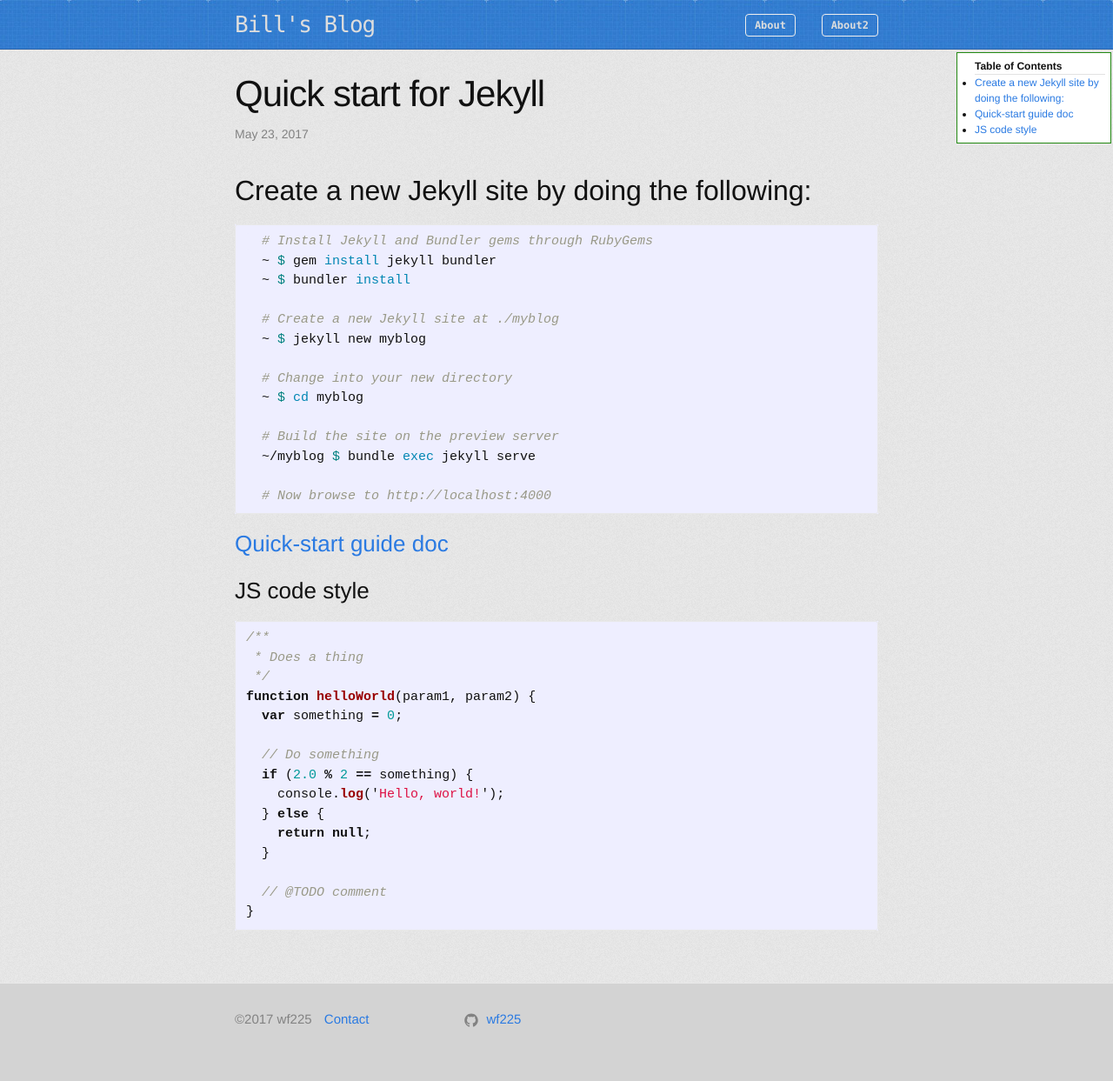
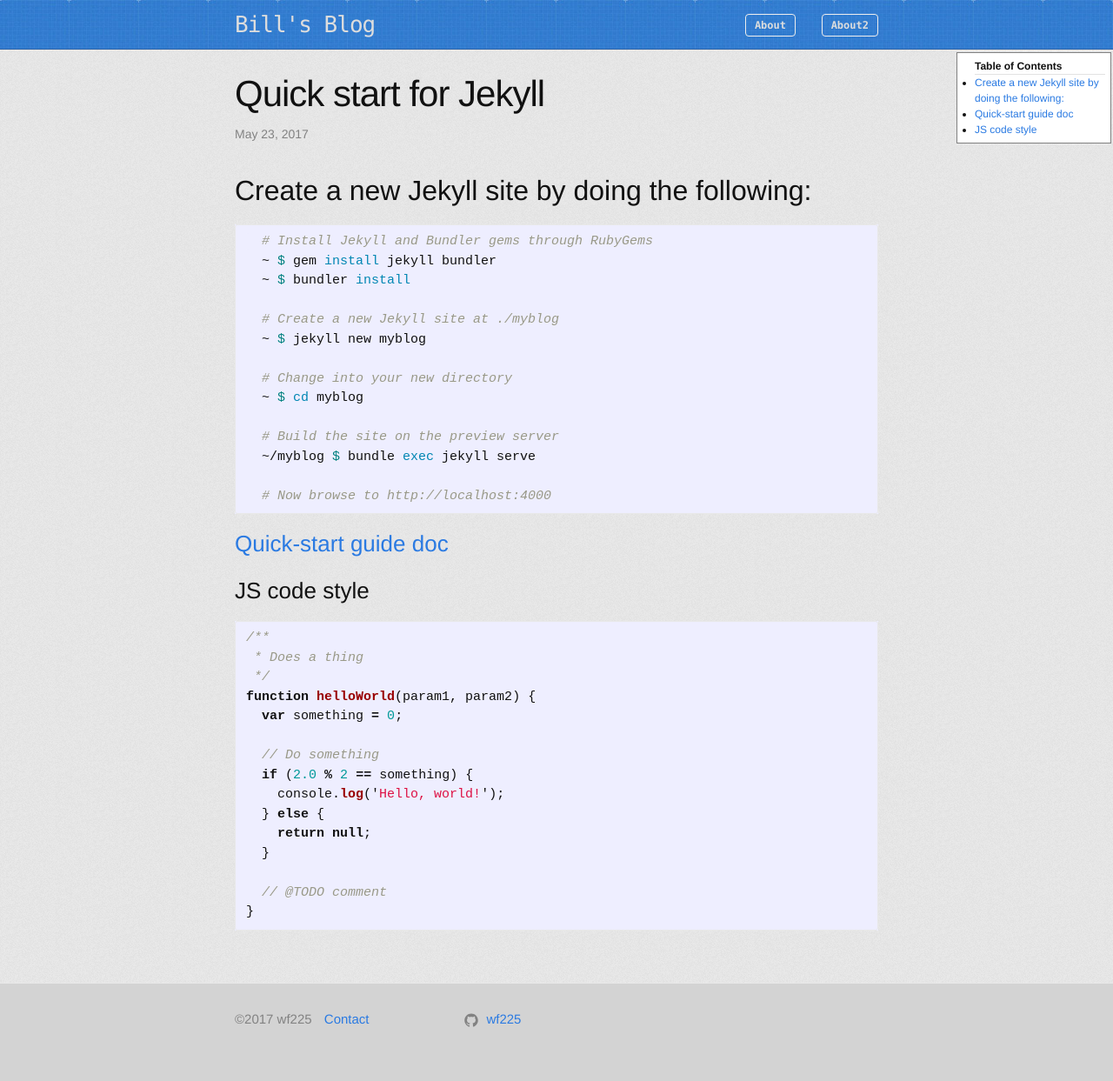
Before and after one commit to wf225/wf225.github.io, a Jekyll site: the page built from _posts/2017-05-23-quick-start-for-jekyll.md, in a window 1280 px wide. Shown: the whole page at 87% size. Built offline with Jekyll 4.4.1, drawn with Linux system fonts in a browser that asks for light colours; nearby versions of some CDN libraries; comment, search, counter and statistics services are not loaded.

Commit message:
Update Table of content border color.

```diff
--- a/_sass/minima/_layout.scss
+++ b/_sass/minima/_layout.scss
@@ -281,7 +281,7 @@
   width: 150px;
 
   overflow: hidden;
-  border: 1px groove #281;
+  border: 1px groove gray;
   cursor: default;
   -moz-user-select: none;
 }
```
